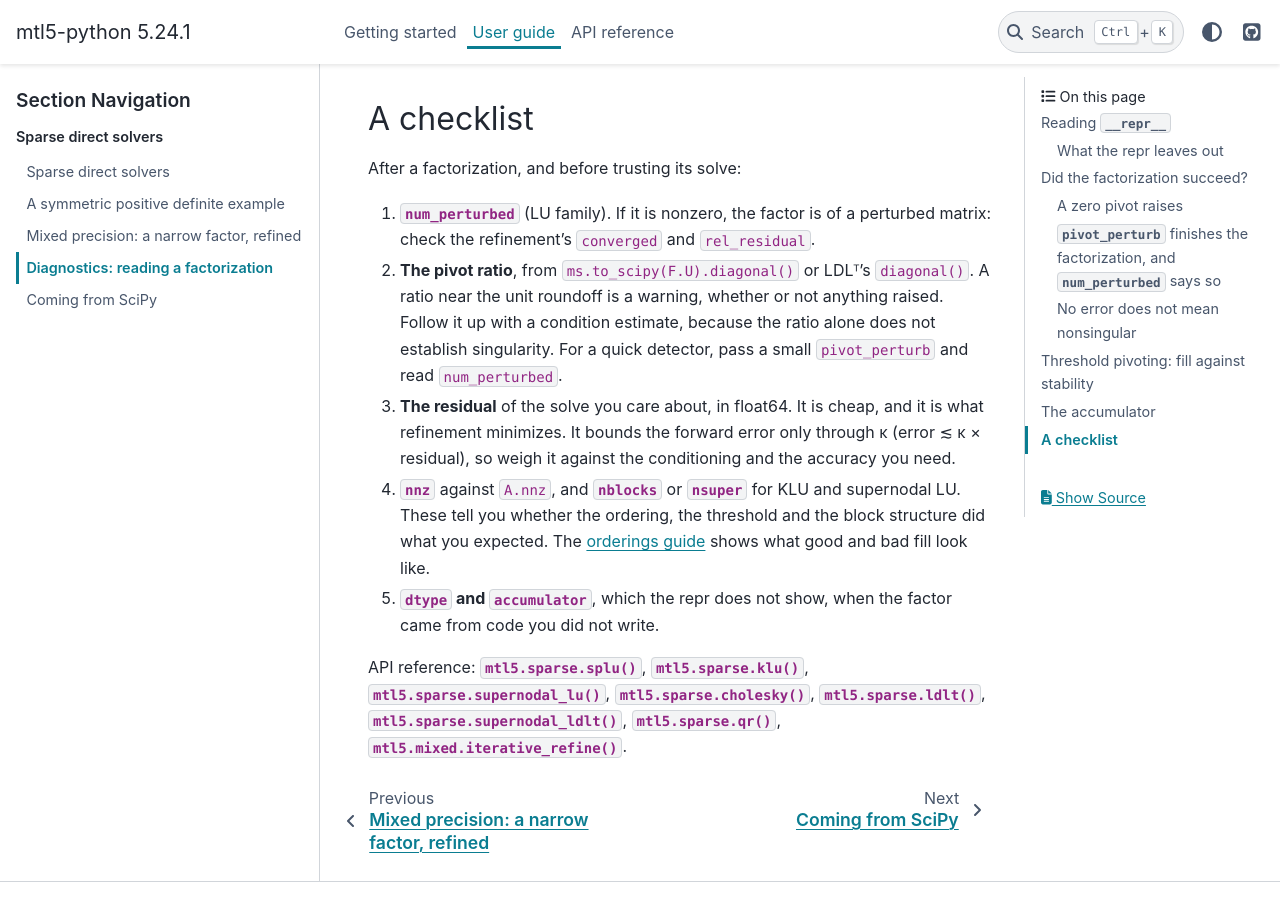
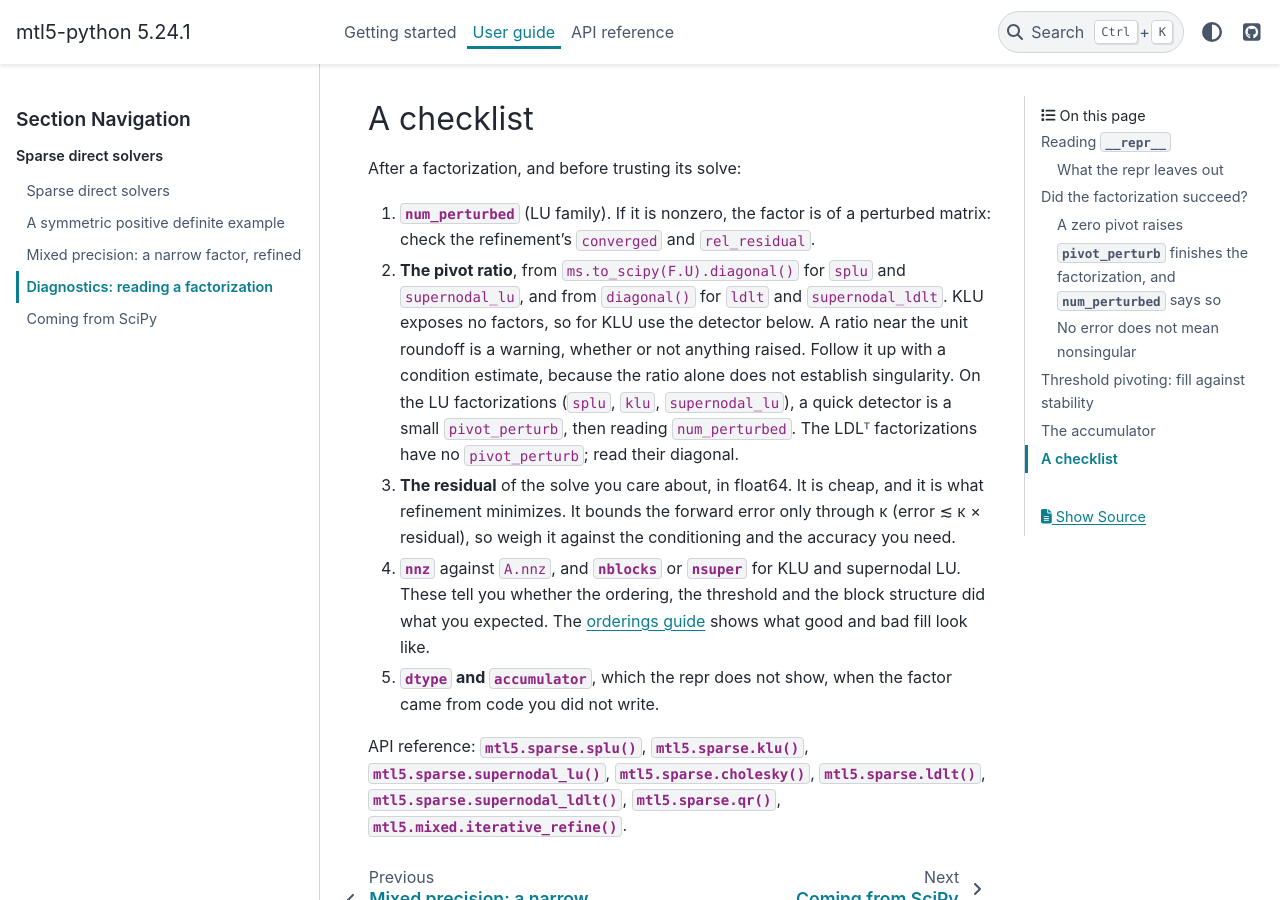
Before and after one commit to stillwater-sc/mtl5-python, a Sphinx documentation site: the page built from docs/guide/diagnostics.md, in a window 1280 px wide and 900 px high, scrolled down 10865 px. Built offline with Sphinx 7.4.7 and the PyData theme 0.15.4, drawn with Linux system fonts in a browser that asks for light colours; pages that are not in the unit, such as notebooks, are missing from menus.

Commit message:
docs(guide): the checklist's pivot ratio and detector name the factorizations they apply to
KLU exposes no U, so its pivot ratio comes from the pivot_perturb detector;
the LDLT factorizations have no pivot_perturb, so they are read from their
diagonal. From CodeRabbit's review of #134.

Relates to #125

Co-Authored-By: Claude Opus 5.5 <noreply@anthropic.com>

```diff
--- a/docs/guide/diagnostics.md
+++ b/docs/guide/diagnostics.md
@@ -515,11 +515,14 @@ After a factorization, and before trusting its solve:
 
 1. **`num_perturbed`** (LU family). If it is nonzero, the factor is of a
    perturbed matrix: check the refinement's `converged` and `rel_residual`.
-2. **The pivot ratio**, from `ms.to_scipy(F.U).diagonal()` or LDLᵀ's
-   `diagonal()`. A ratio near the unit roundoff is a warning, whether or not
-   anything raised. Follow it up with a condition estimate, because the
-   ratio alone does not establish singularity. For a quick detector, pass a
-   small `pivot_perturb` and read `num_perturbed`.
+2. **The pivot ratio**, from `ms.to_scipy(F.U).diagonal()` for `splu` and
+   `supernodal_lu`, and from `diagonal()` for `ldlt` and `supernodal_ldlt`.
+   KLU exposes no factors, so for KLU use the detector below. A ratio near
+   the unit roundoff is a warning, whether or not anything raised. Follow it
+   up with a condition estimate, because the ratio alone does not establish
+   singularity. On the LU factorizations (`splu`, `klu`, `supernodal_lu`),
+   a quick detector is a small `pivot_perturb`, then reading `num_perturbed`.
+   The LDLᵀ factorizations have no `pivot_perturb`; read their diagonal.
 3. **The residual** of the solve you care about, in float64. It is cheap,
    and it is what refinement minimizes. It bounds the forward error only
    through κ (error ≲ κ × residual), so weigh it against the conditioning and
```
